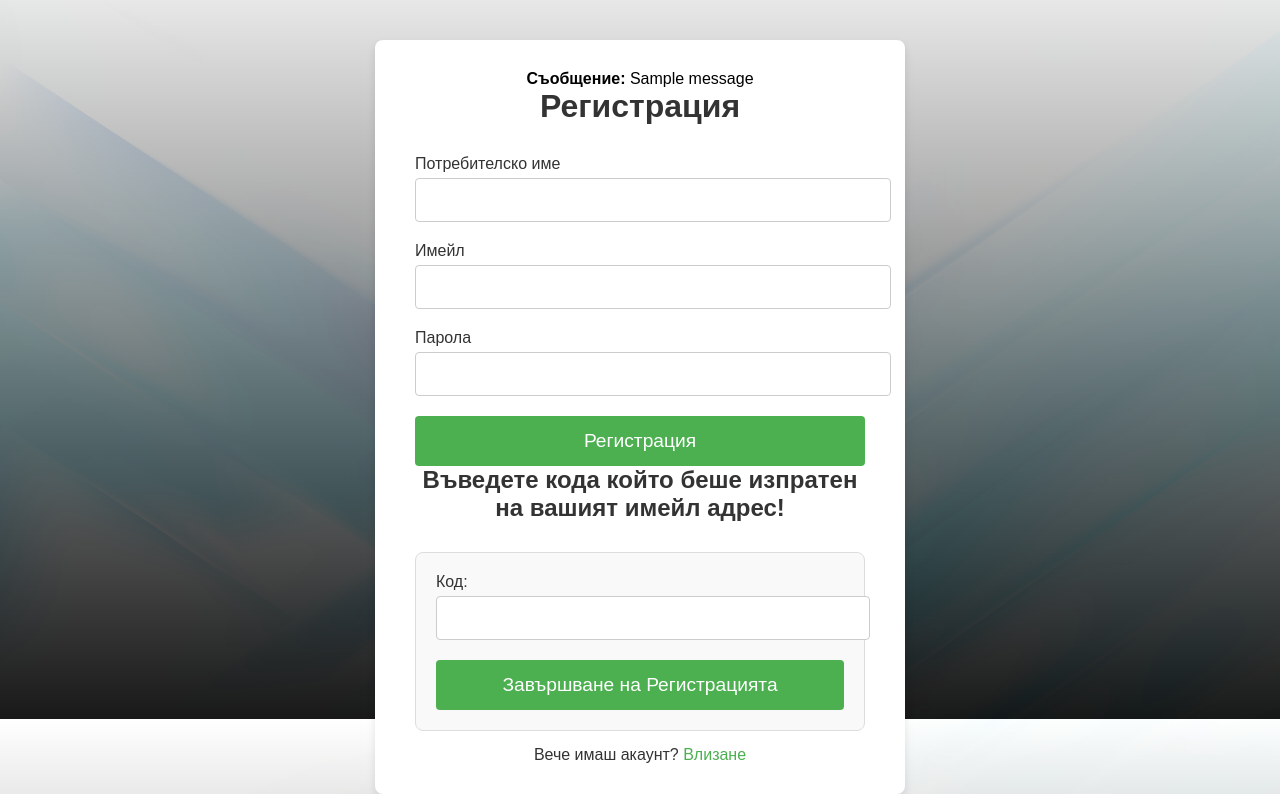
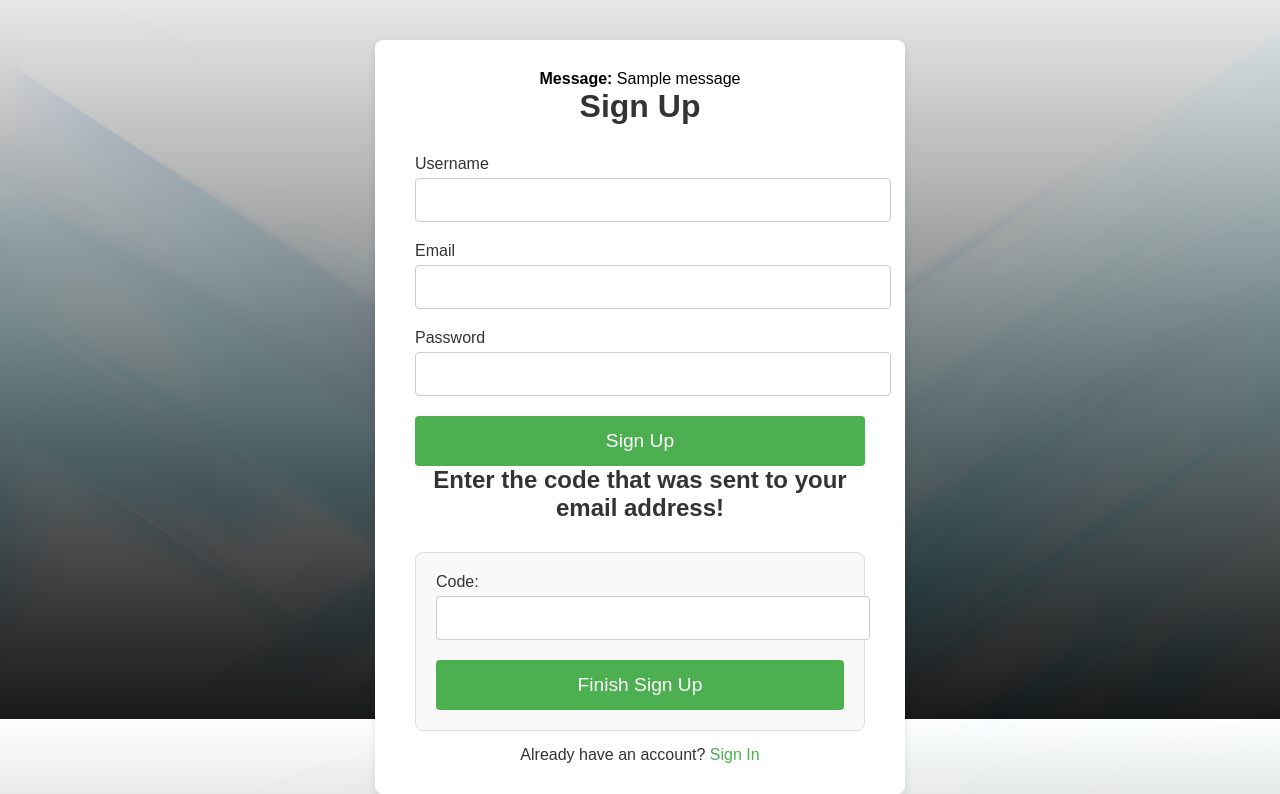
Before and after one commit to ITPG-CODEWARS/codewars-2024-second-round-HristiqnK, a Django app: page /signup in a window 1280 px wide. Shown: the part 81-875 px from the top of the page. Run offline with Django 5.2, Linux system fonts and the light colour scheme; one stand-in notice (Sample message) is shown.

Commit message:
Finished Project

```diff
--- a/UrlShortener/templates/authentication/account.html
+++ b/UrlShortener/templates/authentication/account.html
@@ -8,11 +8,11 @@
 {% block main %}
     <div class="account-container">
         {% for message in messages %}
-            <strong role="alert">Съобщение:</strong> {{ message }}
+            <strong role="alert">Message:</strong> {{ message }}
         {% endfor %}
 
-        <h3 class="greeting">Здравейте, {{username}}!</h3>
-        <p class="email">имейл: {{email}}</p>
+        <h3 class="greeting">Hello, {{username}}!</h3>
+        <p class="email">Email: {{email}}</p>
         <button class="signout-btn"> <a href="/signout">SignOut</a></button>
 
         <h4 class="urls-title">Your URLs:</h4>
--- a/UrlShortener/templates/authentication/signup.html
+++ b/UrlShortener/templates/authentication/signup.html
@@ -8,42 +8,42 @@
 {% block main %}
     <div class="signup-container">
         {% for message in messages %}
-            <strong role="alert" class="alert-message">Съобщение:</strong> {{ message }}
+            <strong role="alert" class="alert-message">Message:</strong> {{ message }}
         {% endfor %}
 
-        <h2 class="signup-title">Регистрация</h2>
+        <h2 class="signup-title">Sign Up</h2>
 
         <form method="post" action="/signup" class="signup-form">
             {% csrf_token %}
             <div class="input-group">
-                <label for="username" class="input-label">Потребителско име</label>
+                <label for="username" class="input-label">Username</label>
                 <input type="text" id="username" name="username" required class="input-field">
             </div>
 
             <div class="input-group">
-                <label for="email" class="input-label">Имейл</label>
+                <label for="email" class="input-label">Email</label>
                 <input type="email" id="email" name="email" required class="input-field">
             </div>
 
             <div class="input-group">
-                <label for="password" class="input-label">Парола</label>
+                <label for="password" class="input-label">Password</label>
                 <input type="password" id="password" name="password" required class="input-field">
             </div>
 
-            <button type="submit" class="submit-btn">Регистрация</button>
+            <button type="submit" class="submit-btn">Sign Up</button>
         </form>
 
-        <h2 class="captcha-title">Въведете кода който беше изпратен на вашият имейл адрес!</h2>
+        <h2 class="captcha-title">Enter the code that was sent to your email address!</h2>
 
         <form method="post" action="confirm" class="captcha-form">
             {% csrf_token %}
             <div class="input-group">
-                <label for="capchatest" class="input-label">Код:</label>
+                <label for="capchatest" class="input-label">Code:</label>
                 <input type="text" id="capchatest" name="capchatest" required class="input-field">
             </div>
-            <button type="submit" class="submit-btn">Завършване на Регистрацията</button>
+            <button type="submit" class="submit-btn">Finish Sign Up</button>
         </form>
 
-        <p class="signin-link">Вече имаш акаунт? <a href="/signin" class="signin-link">Влизане</a></p>
+        <p class="signin-link">Already have an account? <a href="/signin" class="signin-link">Sign In</a></p>
     </div>
 {% endblock main %}
--- a/UrlShortener/templates/home/index.html
+++ b/UrlShortener/templates/home/index.html
@@ -33,6 +33,7 @@
                     </div>
                     <button class="submit-btn" type="submit">Save URL</button>
                 </form>
+                <button class="acc-btn"> <a href="account">See saved URLs -></a></button>
             </div>
         {% else %}
             <div class="signin-prompt">
```
Also changed, not shown: UrlShortener/static/index/index.css (+21 -0 lines), UrlShortener/templates/authentication/signin.html (+6 -6 lines), README.md, UrlShortener/db.sqlite3.
